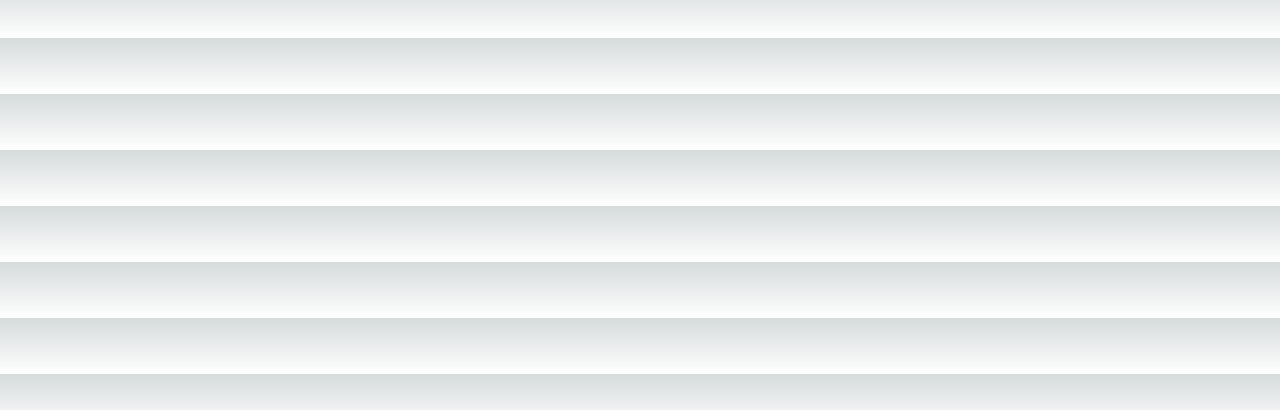
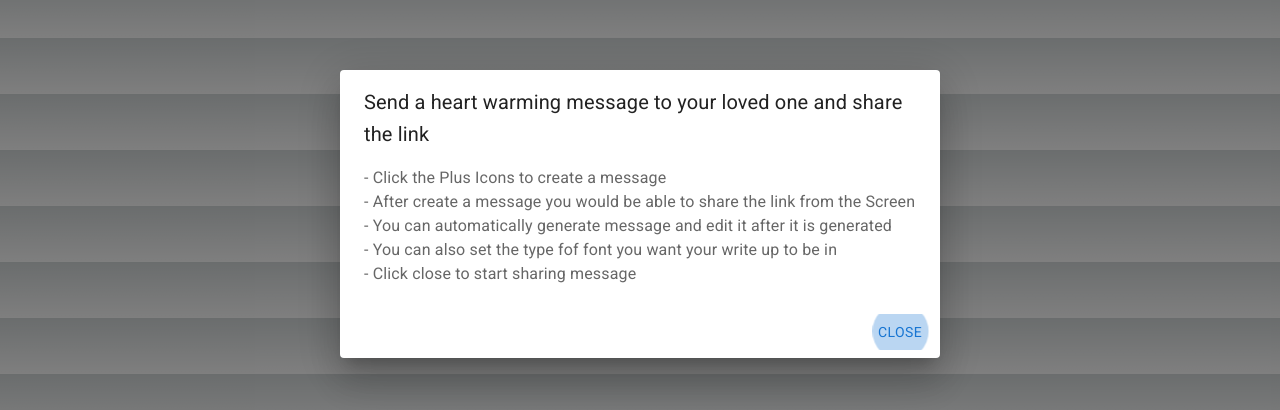
Before and after one commit to Zee-Blazer/Valentines-App, a Next.js app: page / in a window 1280 px wide. Shown: the part 186-596 px from the top of the page. Built offline with nearby package versions, Linux system fonts and the light colour scheme; no server answers; the database is empty; sample sign-in values are in the browser's storage.

Commit message:
Added the Info screen

```diff
--- /dev/null
+++ b/src/app/info.tsx
@@ -0,0 +1,61 @@
+"use client";
+
+import { useState } from 'react';
+
+import Dialog from '@mui/material/Dialog';
+import DialogActions from '@mui/material/DialogActions';
+import DialogContent from '@mui/material/DialogContent';
+import DialogContentText from '@mui/material/DialogContentText';
+import DialogTitle from '@mui/material/DialogTitle';
+import useMediaQuery from '@mui/material/useMediaQuery';
+import Button from '@mui/material/Button';
+import { useTheme } from '@mui/material/styles';
+
+export default function Info() {
+
+    const [open, setOpen] = useState(true);
+
+    const theme = useTheme();
+
+    const handleClickOpen = () => {
+        setOpen(true);
+      };
+
+      const handleClose = () => {
+        setOpen(false);
+      };
+
+    const fullScreen = useMediaQuery(theme.breakpoints.down('md'));
+
+    return (
+        <>
+            <Dialog
+        fullScreen={fullScreen}
+        open={open}
+        onClose={handleClose}
+        aria-labelledby="responsive-dialog-title"
+      >
+        <DialogTitle id="responsive-dialog-title">
+          {"Send a heart warming message to your loved one and share the link"}
+        </DialogTitle>
+        <DialogContent>
+          <DialogContentText>
+            <p>- Click the Plus Icons to create a message</p>
+            <p>- After create a message you would be able to share the link from the Screen</p>
+            <p>- You can automatically generate message and edit it after it is generated</p>
+            <p>- You can also set the type fof font you want your write up to be in</p>
+            <p>- Click close to start sharing message</p>
+          </DialogContentText>
+        </DialogContent>
+        <DialogActions>
+          {/* <Button autoFocus onClick={handleClose}>
+            Disagree
+          </Button> */}
+          <Button onClick={handleClose} autoFocus>
+            Close
+          </Button>
+        </DialogActions>
+      </Dialog>
+        </>
+    )
+}
--- a/src/app/page.tsx
+++ b/src/app/page.tsx
@@ -14,6 +14,7 @@ import AddCircleIcon from '@mui/icons-material/AddCircle';
 
 // Component
 import DisplayMsg from './display-msg';
+import Info from './info';
 
 export default function Home() {
 
@@ -47,6 +48,8 @@ export default function Home() {
   return (
     <div>
 
+      <Info />
+
       <p
         className="text-center text-2xl mt-6 pacifico"
       >Heart To Heart Messages</p>
```
